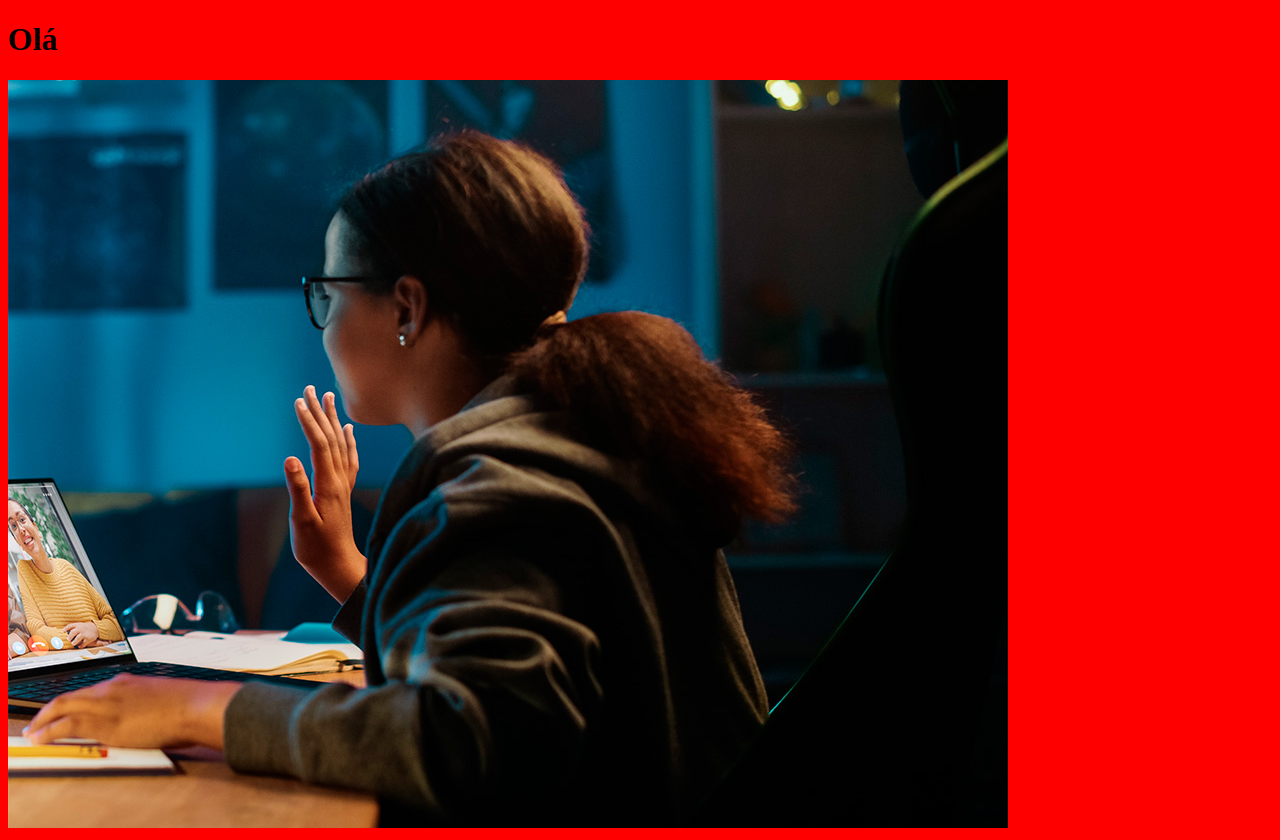
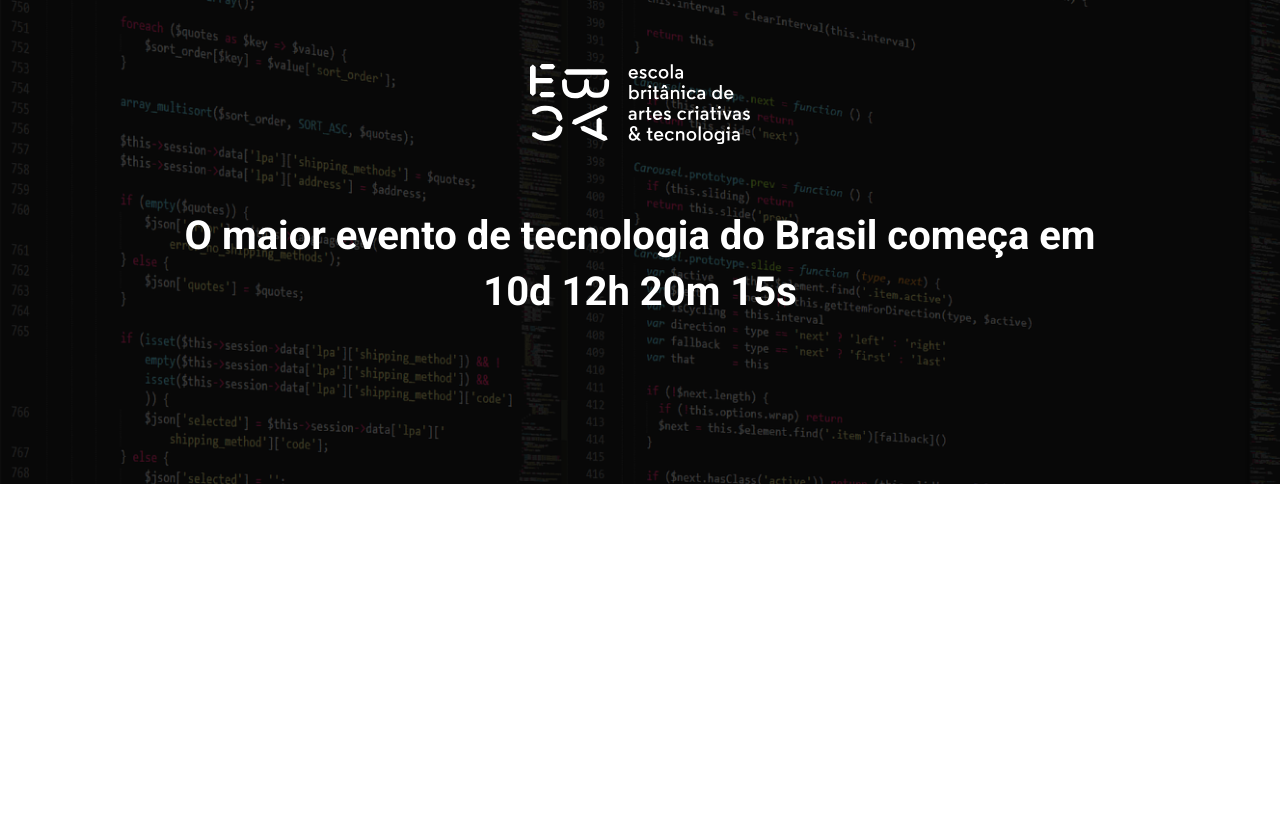
Before and after one commit to bcdias/ebc-tech-talks, a website built with Parcel: page src/index.html in a window 1280 px wide. After the commit the page ends 800 px from the top, so only its background shows below. Built offline with nearby package versions, Linux system fonts and the light colour scheme.

Commit message:
criando o hero

```diff
--- a/package.json
+++ b/package.json
@@ -4,7 +4,7 @@
   "description": "",
   "main": "index.js",
   "scripts": {
-    "dev": "parcel src/index.html src/styles/main.scss src/scripts/main.js",
+    "dev": "parcel ./src/index.html ./src/styles/main.scss ./src/scripts/main.js",
     "test": "echo \"Error: no test specified\" && exit 1"
   },
   "keywords": [],
--- a/src/index.html
+++ b/src/index.html
@@ -1,15 +1,28 @@
 <!DOCTYPE html>
 <html lang="pt-br">
+
 <head>
     <meta charset="UTF-8">
     <meta http-equiv="X-UA-Compatible" content="IE=edge">
     <meta name="viewport" content="width=device-width, initial-scale=1.0">
-    <title>Document</title>
-    <link rel="stylesheet" href="styles/main.scss">
+    <title>EBAC Tech Talks</title>
+
+    <link rel="preconnect" href="https://fonts.googleapis.com">
+    <link rel="preconnect" href="https://fonts.gstatic.com" crossorigin>
+    <link href="https://fonts.googleapis.com/css2?family=Roboto:wght@400;700&display=swap" rel="stylesheet">
+
+    <link rel="stylesheet" href="./styles/main.scss">
 </head>
+
 <body>
-    <h1>Olá</h1>
-    <img src="./img/backend.png" alt="">
-    <script src="scripts/main.js"></script>
+    <header class="hero">
+        <div class="container">
+        <img class="hero__logo" src="./img/ebac_logo.svg" alt="EBAC">
+            <p class="hero__text">
+                O maior evento de tecnologia do Brasil começa em 10d 12h 20m 15s
+            </p>
+        </div>
+    </header>
 </body>
+
 </html>
--- a/src/scripts/main.js
+++ /dev/null
@@ -1 +0,0 @@
-console.log('Olá mundo')
--- /dev/null
+++ b/src/styles/_hero.scss
@@ -0,0 +1,50 @@
+.hero {
+    padding: 64px 0 100px;
+    background-image: url('../img/fundo.png');
+    background-repeat: no-repeat;
+    background-size: cover;
+    position: relative;
+
+    .container {
+        position: relative;
+    }
+
+    &::before {
+        position: absolute;
+        top: 0;
+        left: 0;
+        width: 100%;
+        height: 100%;
+        background-color: #000;
+        content: '';
+        opacity: .7;
+    }
+
+    &__logo {
+        height: 80px;
+        display: block;
+        margin: 0 auto;
+    }
+
+    &__text {
+        margin: 64px 0;
+        font-size: 40px;
+        line-height: 56px;
+        font-weight: 700;
+        text-align: center;
+    }
+
+    @media (max-width: 640px) {
+        padding: 40px 0;
+
+        &__logo {
+            height: 40px;
+        }
+
+        &__text {
+            font-size: 22px;
+            line-height: 24px;
+            margin: 24px 0;
+        }
+    }
+}
--- a/src/styles/main.scss
+++ b/src/styles/main.scss
@@ -1,3 +1,23 @@
-body{
-    background-color: red;
+@use 'hero';
+
+*{
+margin: 0 ;
+padding: 0;
+box-sizing: border-box;
+font-family: Roboto, sans-serif;
+color: #ffff;
 }
+
+.container{
+    max-width: 960px;
+    width: 100%;
+    margin: 0 auto;
+
+    @media (max-width: 640px) {
+        max-width: 80%;
+    }
+
+    @media (max-width: 1024px) {
+        max-width: 90%;
+    }
+}
```
